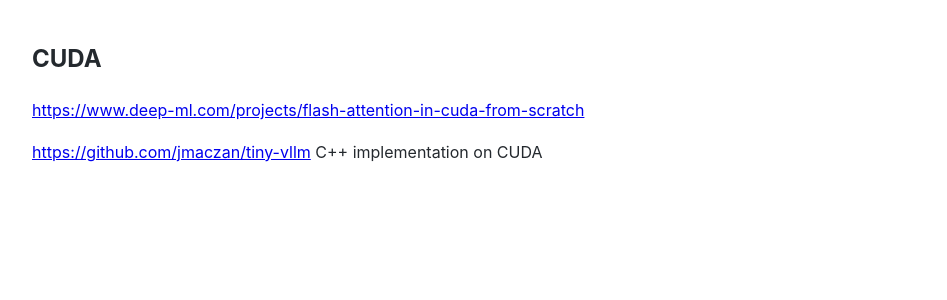
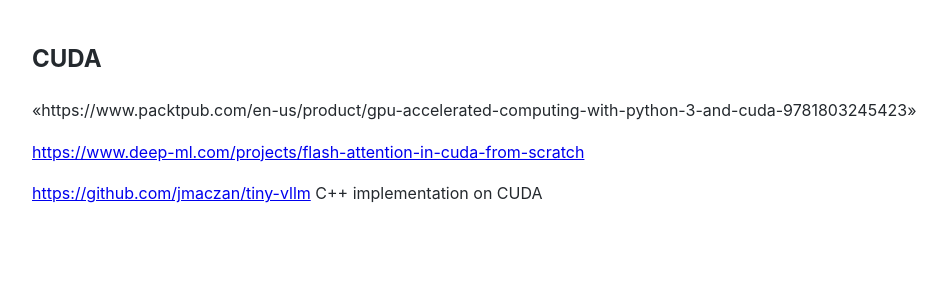
Before and after one commit to Michael-Lubinsky/michael-lubinsky.github.com, a Jekyll site: the page built from ml/cuda.md, in a window 1280 px wide. Shown: the top 300 px of the page, without its empty margins (158-1105 px from the left). Built offline with Jekyll 4.4.1, drawn with Linux system fonts in a browser that asks for light colours; our own code applies the rules of GitHub Pages for plain Markdown files.

Commit message:
Update cuda.md

```diff
--- a/ml/cuda.md
+++ b/ml/cuda.md
@@ -1,4 +1,6 @@
 ## CUDA
+
+<<https://www.packtpub.com/en-us/product/gpu-accelerated-computing-with-python-3-and-cuda-9781803245423>>
 
 <https://www.deep-ml.com/projects/flash-attention-in-cuda-from-scratch>
 
```
